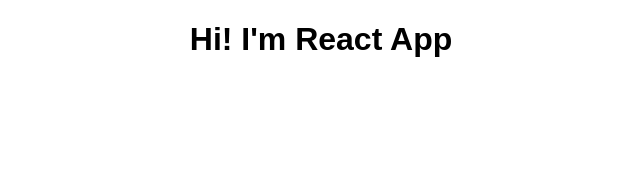
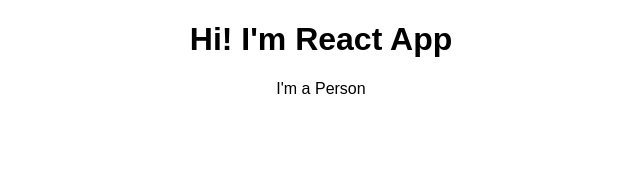
Before and after one commit to AfkZa4aem/react16, a React (Create React App) app in the folder react-complete-guide/: page / in a window 1280 px wide. Shown: the top 170 px of the page, without its empty margins (319-959 px from the left). Built offline with nearby package versions, Linux system fonts and the light colour scheme.

Commit message:
Add Person component

```diff
--- a/react-complete-guide/src/App.js
+++ b/react-complete-guide/src/App.js
@@ -1,5 +1,6 @@
 import React, { Component } from 'react';
 import './App.css';
+import Person from './Person/Person';
 
 class App extends Component {
   render() {
@@ -10,6 +11,7 @@ class App extends Component {
     return (
       <div className="App">
         <h1>Hi! I'm React App</h1>
+        <Person />
       </div>
     );
   }
--- /dev/null
+++ b/react-complete-guide/src/Person/Person.js
@@ -0,0 +1,7 @@
+import React from 'react';
+
+const person = () => {
+  return <p>I'm a Person</p>
+};
+
+export default person;
```
